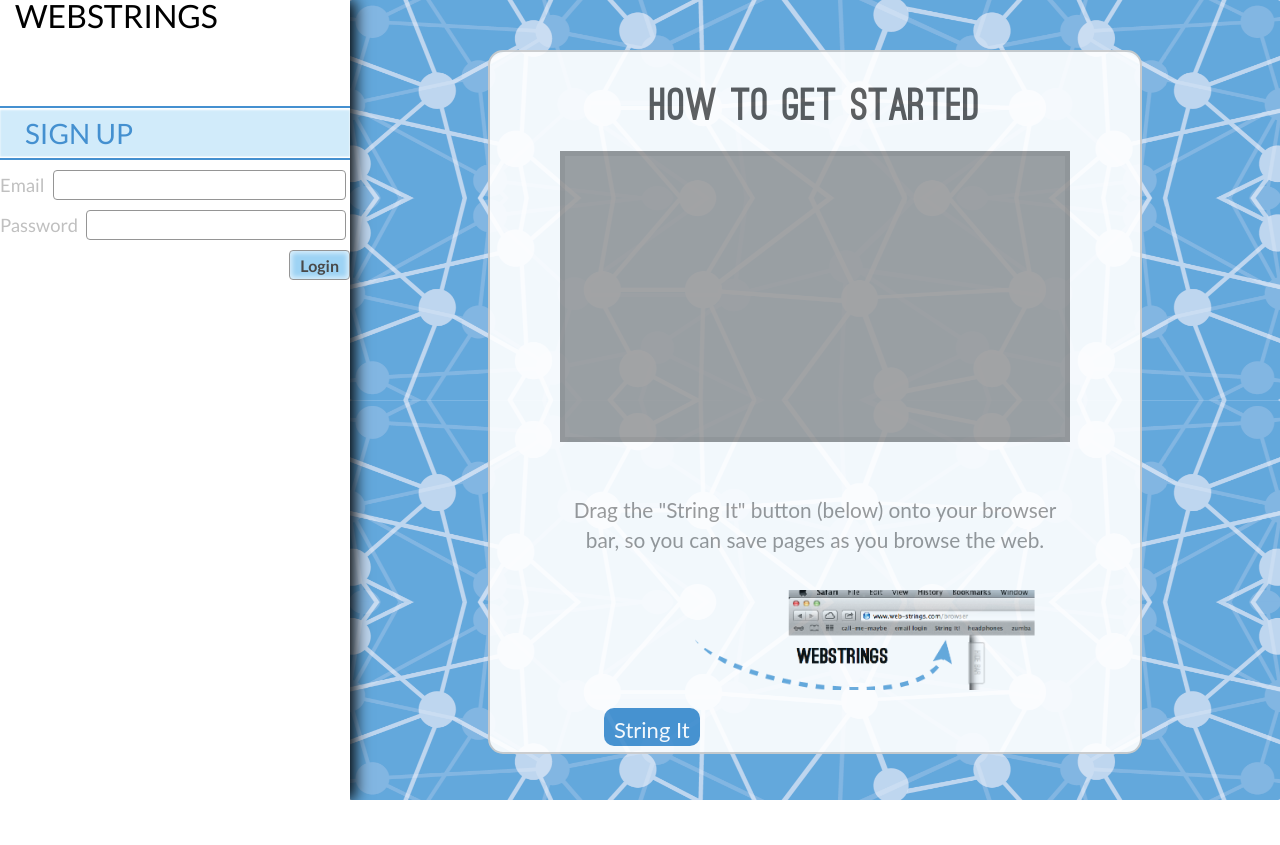
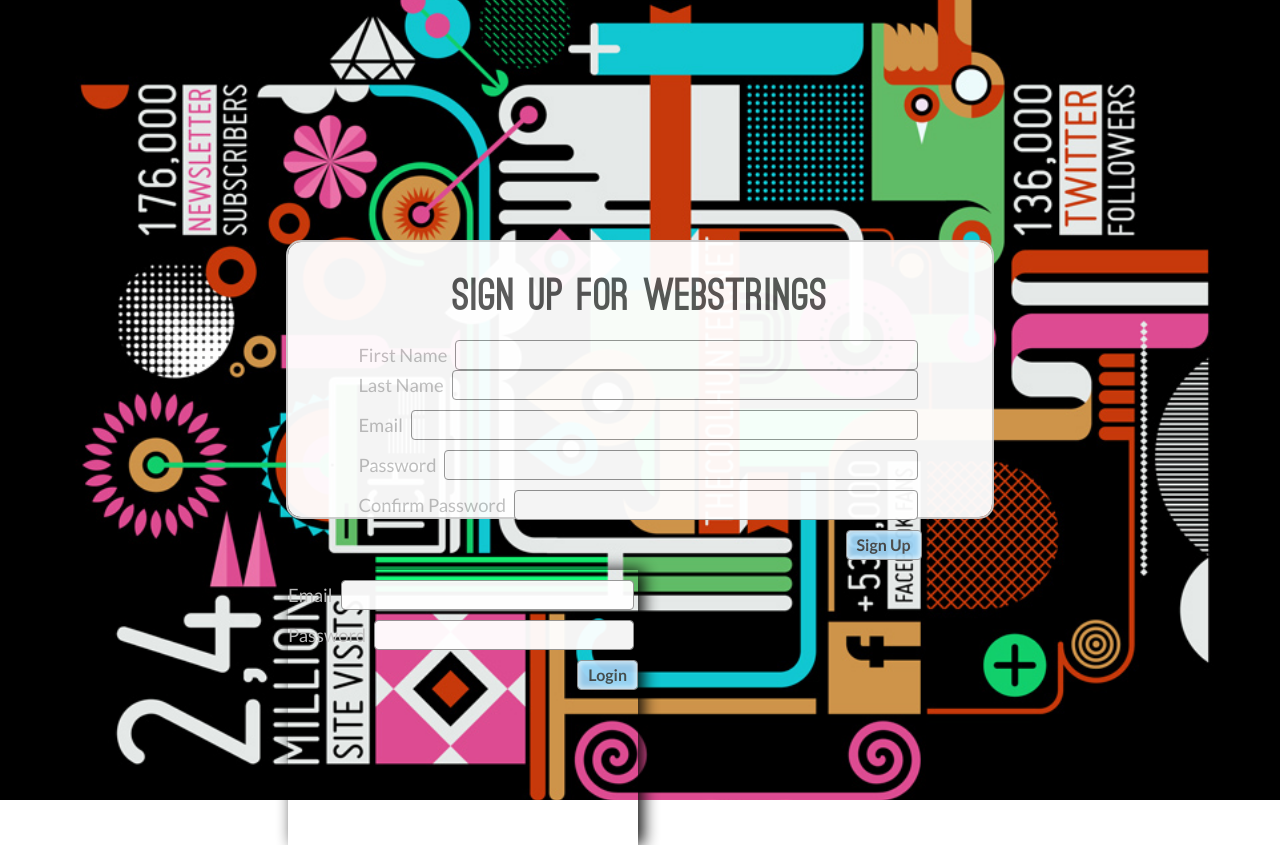
Before and after one commit to bcarlsen/webstrings, a CodeIgniter app: a page that uses application/views/browser/not_logged_in/frame.php in a window 1280 px wide. Before the commit the page ends 800 px from the top, so only its background shows below. Run offline with CodeIgniter, Linux system fonts and the light colour scheme; some libraries are stand-ins or nearby versions.

Commit message:
New landing page

```diff
--- a/application/views/browser/not_logged_in/frame.php
+++ b/application/views/browser/not_logged_in/frame.php
@@ -1,16 +1,57 @@
+<div class="alternative_registration_page">
+
+	<div class="intro_video_box sign_up_box">
+
+		<h1 class="what_is_text sign_up_title">Sign Up For Webstrings</h1>
+
+		<div class="form_errors">
+			<?php echo validation_errors(); ?>
+		</div>
+		<div class="sign_up_fields">
+			<form action="<?php echo site_url('internalPages/new_user_registration'); ?>" method="post">
+			<?php //echo form_open('internalPages/sign_up_view'); ?>
+			<div class="control-group">
+					<label for="f_name">First Name</label>
+					<span class="input-wrapper">
+						<input type="text" name="fname" value="<?php echo set_value('fname'); ?>" />
+					</span>
+
+					<label for="l_name">Last Name</label>
+					<span class="input-wrapper">
+						<input type="text" name="lname" value="<?php echo set_value('lname'); ?>" />
+					</span>
+				</div>
+				<div class="control-group">
+					<label for="email">Email</label>
+					<span class="input-wrapper">
+						<input type="text" name="email" value="<?php echo set_value('email'); ?>" />
+					</span>
+				</div>
+				<div class="control-group">
+					<label for="password">Password</label>
+					<span class="input-wrapper">
+						<input type="password" name="password" />
+					</span>
+				</div>
+				<div class="control-group">
+					<label for="password_conf">Confirm Password</label>
+					<span class="input-wrapper">
+						<input type="password" name="password_conf" />
+					</span>
+				</div>
+				<?php //echo validation_errors('<div class="control-group"><p>','</p></div>'); ?>
+				<div class="control-group">
+					<input type="submit" name="submit" value="Sign Up" />
+				</div>
+			</form>
+		</div>
+
+
+		<!--<h2 >(This Is A Video)</h2>-->
+
+
 
 <div id="browser">
-	<a id="hideMe"><span>Hide Bar</span></a>
-	<div class="header">
-		<a href="<?php echo site_url('browser'); ?>"><h1>WEBSTRINGS</h1></a>
-	</div>
-
-	<div class="ribbon">
-		<div class="ribbon-text-wrapper">
-			<a class="ribbon-text-large" target="iframe" href="<?php echo site_url('internalPages/new_user_registration'); ?>">SIGN UP</a>
-		</div>
-	</div>
-
 	<form action="<?php echo site_url('browser/log_in'); ?>" method="post">
 		<div class="control-group">
 			<label for="email">Email</label>
@@ -36,8 +77,5 @@
 
 
 
-<div id="content">
-	<div class="nav-arrow nav-arrow-left"><a href="javascript:prevPage()"><i class="icon icon-arrow-left"></i></a></div>
-	<iframe name="iframe" src="<?php echo site_url('internalPages/getting_started'); ?>">Your browser does not support iframes.</iframe>
-	<div class="nav-arrow nav-arrow-right"><a href="javascript:nextPage()"><i class="icon icon-arrow-right"></i></a></div>
+	</div>
 </div>
```
